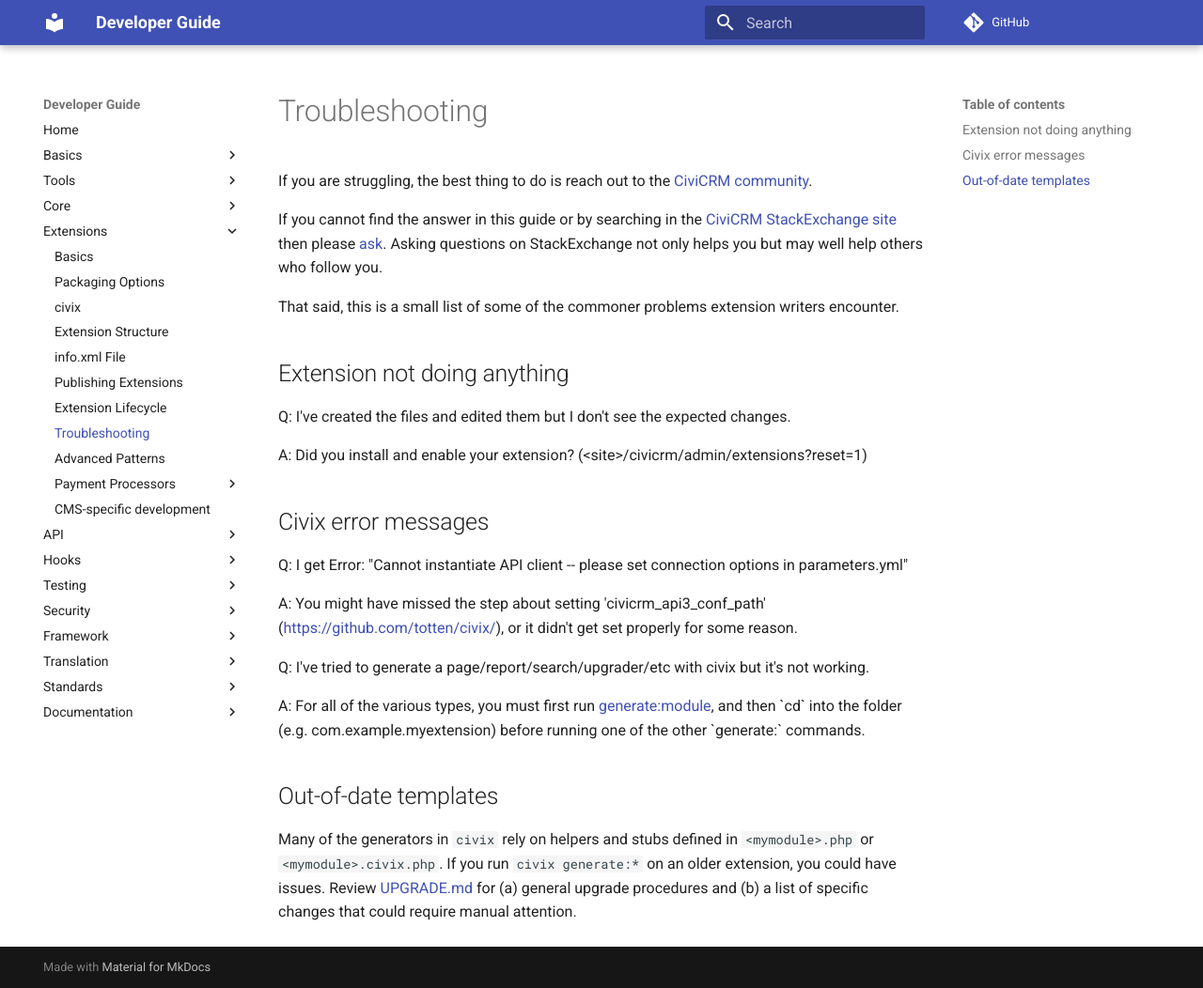
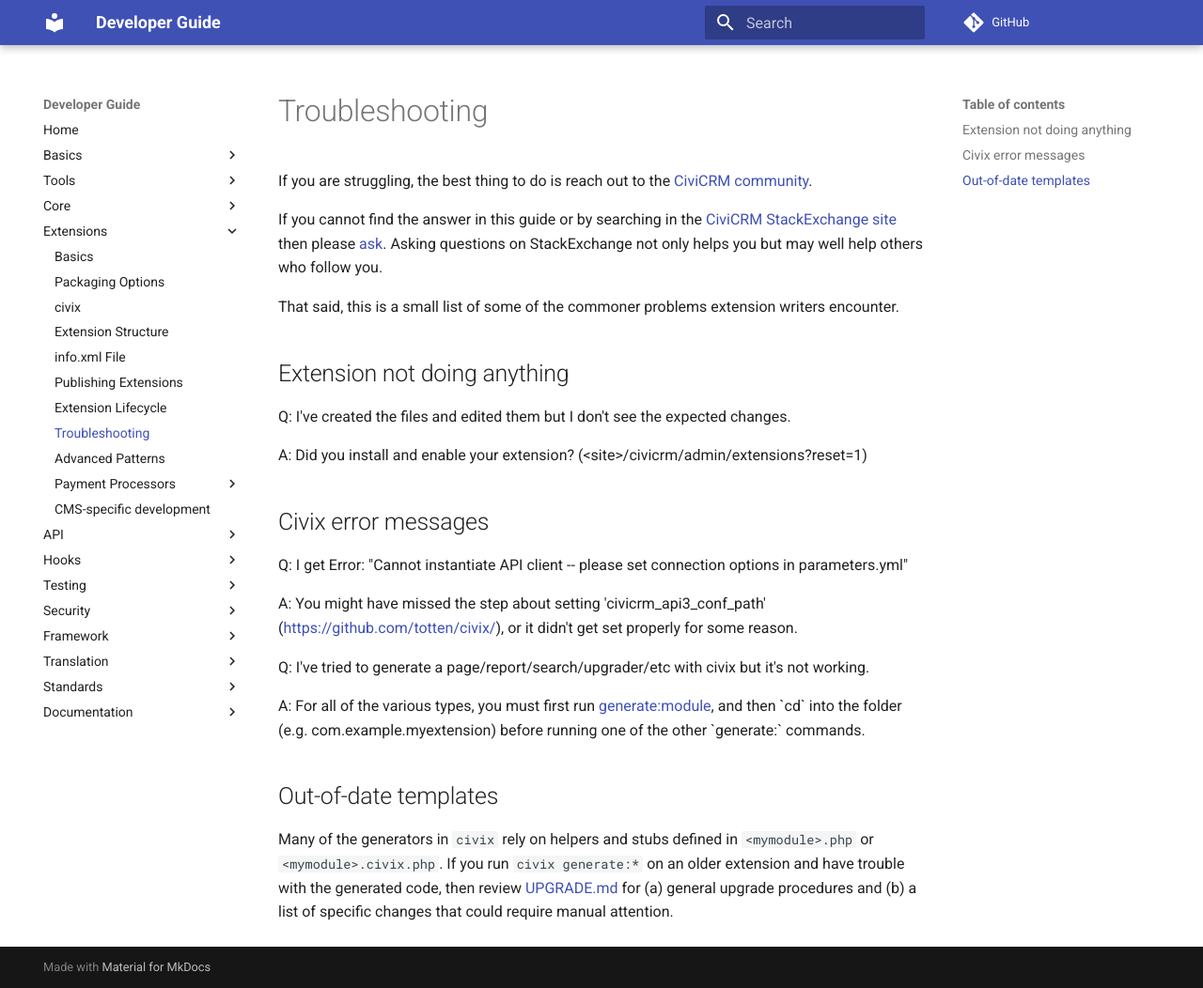
Before and after one commit to civicrm/civicrm-dev-docs, an MkDocs documentation site: the page built from docs/extensions/troubleshooting.md, in a window 1280 px wide and 1052 px high. Shown: the whole window at 94% size. Built offline with MkDocs 1.6.1 and Material for MkDocs 9.7.7, drawn with Linux system fonts in a browser that asks for light colours; comment, search, counter and statistics services are not loaded; old or Windows-style settings are respelled for this version of MkDocs.

Commit message:
Update troubleshooting.md

```diff
--- a/docs/extensions/troubleshooting.md
+++ b/docs/extensions/troubleshooting.md
@@ -27,5 +27,5 @@
 ## Out-of-date templates
 
 Many of the generators in `civix` rely on helpers and stubs defined in `<mymodule>.php` or `<mymodule>.civix.php`. If you
-run `civix generate:*` on an older extension, you could have issues. Review [UPGRADE.md](https://github.com/totten/civix/blob/master/UPGRADE.md)
+run `civix generate:*` on an older extension and have trouble with the generated code, then review [UPGRADE.md](https://github.com/totten/civix/blob/master/UPGRADE.md)
 for (a) general upgrade procedures and (b) a list of specific changes that could require manual attention.
```
